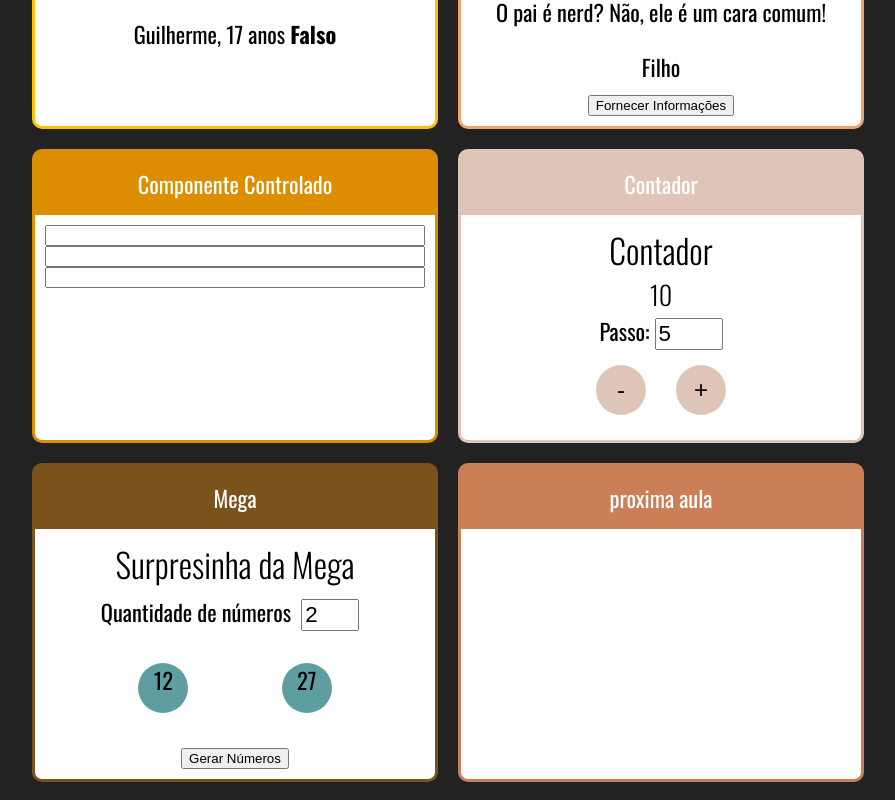
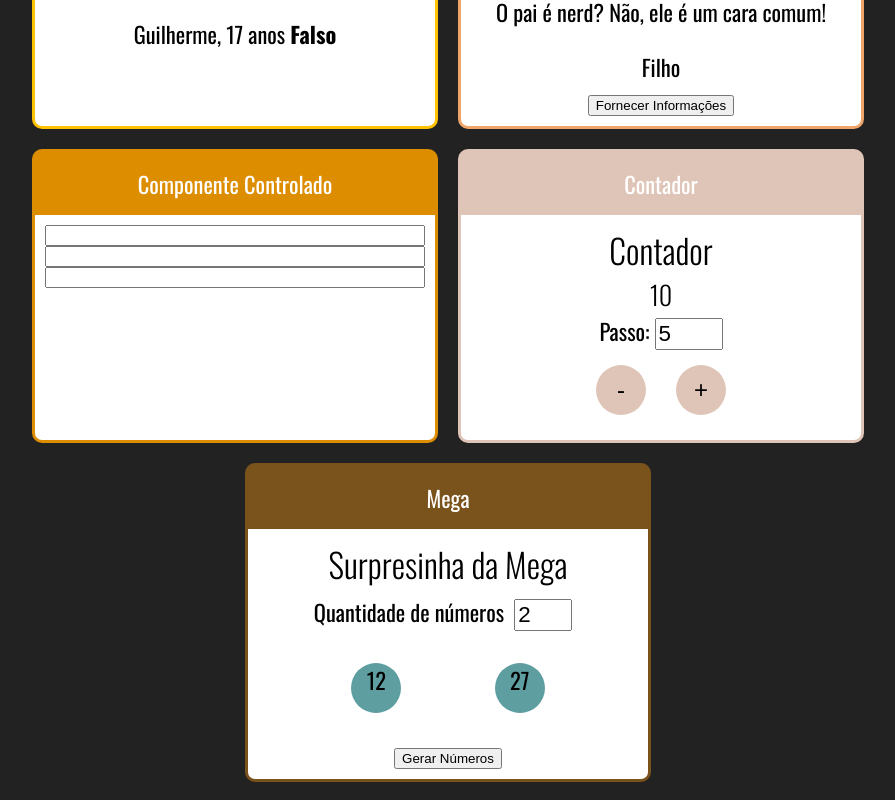
Before and after one commit to BrunaSepulveda/React-Redux_Udemy, a React (Create React App) app in the folder fundamentos-react/: page / in a window 1280 px wide. Shown: the part 2046-2846 px from the top of the page, without its empty margins (192-1087 px from the left). Built offline with nearby package versions, Linux system fonts and the light colour scheme.

Commit message:
calculadora

```diff
--- a/fundamentos-react/src/App.jsx
+++ b/fundamentos-react/src/App.jsx
@@ -75,8 +75,6 @@ const App = () => {
         <Card titulo="Mega" color="#7a531c">
           <Mega qtde={2}/>
         </Card>
-        <Card titulo="proxima aula" color="#ca7f57">
-        </Card>
       </div>
     </div>
   )
```
Also changed, not shown: fundamentos-react/package.json (+8 -0 lines), fundamentos-react/src/componentes/mega/Mega.jsx (+1 -7 lines), 2 other files (tests, documents, lock files or other folders).
